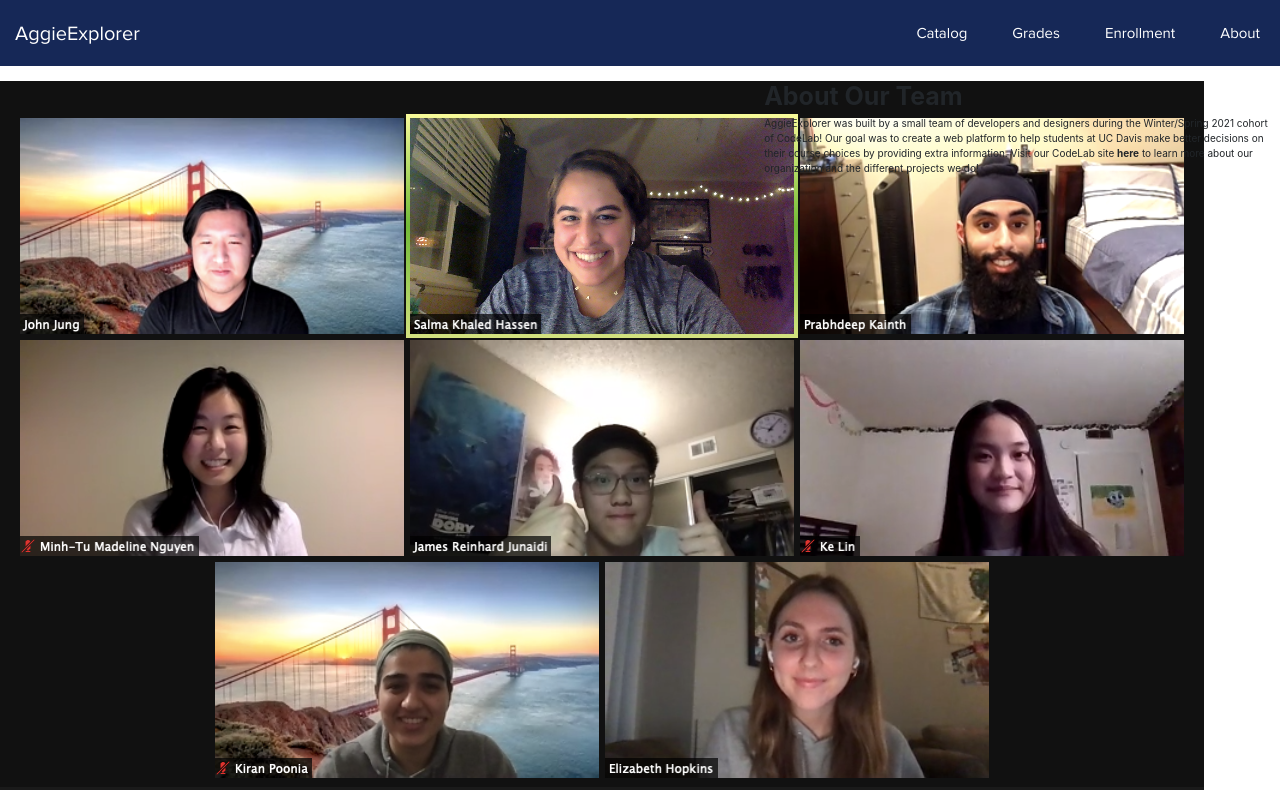
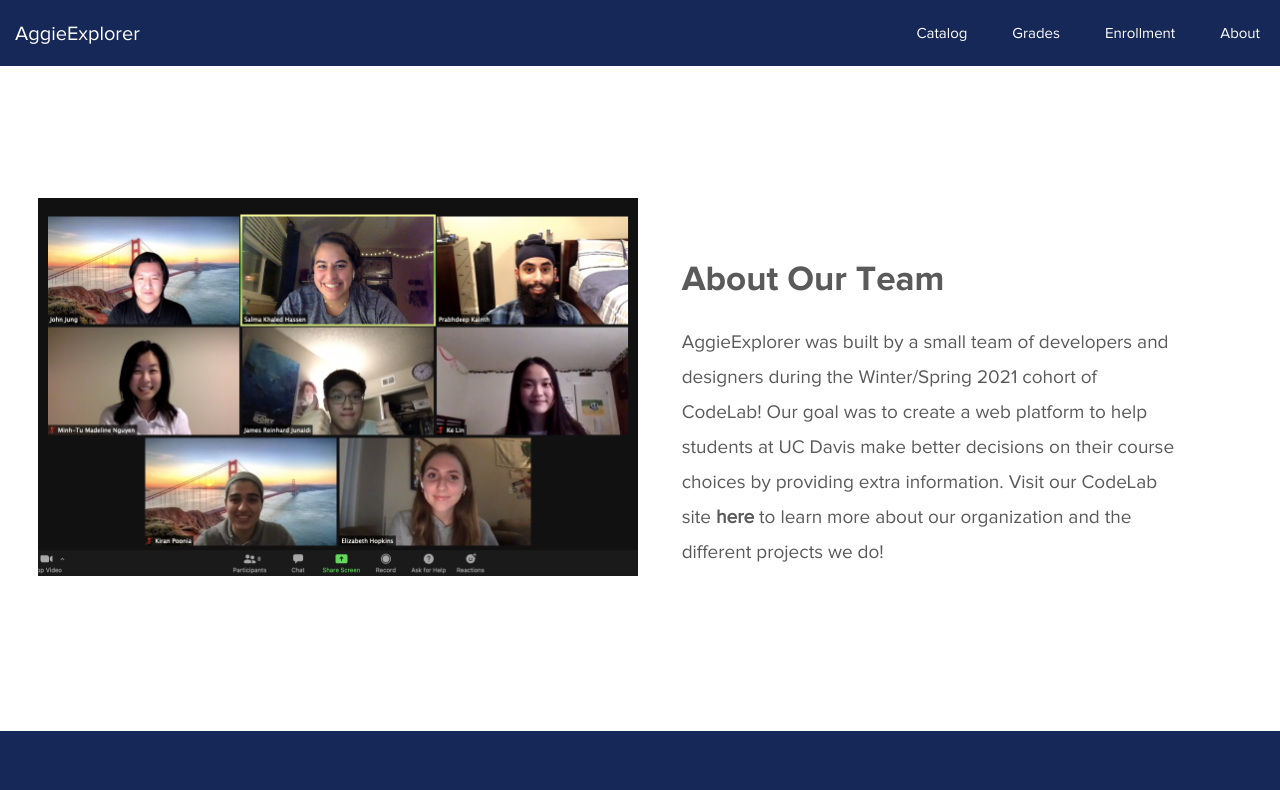
Before and after one commit to Codelab-Davis/Schedule-Tool, a React (Create React App) app in the folder schedule-tool/frontend/: page /about in a window 1280 px wide. Shown: the top 790 px of the page. Built offline with nearby package versions, Linux system fonts and the light colour scheme.

Commit message:
Filter Page Edits

```diff
--- a/schedule-tool/frontend/src/components/course-card.component.js
+++ b/schedule-tool/frontend/src/components/course-card.component.js
@@ -18,7 +18,7 @@
 function myFunction() {
   var x = document.getElementById("extrafeatures");
   if (x.style.display === "none") {
-    x.style.display = "in-line";
+    x.style.display = "inline";
   } else {
     x.style.display = "none";
   }
@@ -194,10 +194,9 @@
                       </label>
                       </div>
                     </div>
-                    <div id="quarter" class="col-sm-4 other2">
+                    <div id="quarter" class="col-sm-3 other2">
                     <Dropdown>
-                      <Dropdown.Toggle variant="success" id="dropdown-basic">
-                        Year
+                      <Dropdown.Toggle variant="success" id="dropdown-basic">Year
                       </Dropdown.Toggle>
 
                       <Dropdown.Menu>
@@ -207,6 +206,7 @@
                       </Dropdown.Menu>
                     </Dropdown>
                     </div>
+                    <div id="placeholder" class="col-md-1 other"></div>
                   </div>
                   <div class="row">
                     <div id="CRN" class="col-md-5 other">
@@ -249,7 +249,7 @@
                     </div>
                     <div id="placeholder" class="col-md-1 other"></div>
                     <div id="meeting-type" class="col-md-5 other">
-                        <Dropdown class="MeetingDrop">
+                        {/* <Dropdown class="MeetingDrop">
                           <Dropdown.Toggle variant="success" id="dropdown-basic">
                             Meeting Type
                           </Dropdown.Toggle>
@@ -259,7 +259,7 @@
                             <Dropdown.Item href="#/action-2">Another action</Dropdown.Item>
                             <Dropdown.Item href="#/action-3">Something else</Dropdown.Item>
                           </Dropdown.Menu>
-                        </Dropdown>
+                        </Dropdown> */}
                     </div>
                     <div id="placeholder" class="col-md-1 other"></div>
                   </div>
--- a/schedule-tool/frontend/src/components/css/about-page.css
+++ b/schedule-tool/frontend/src/components/css/about-page.css
@@ -1,9 +1,48 @@
 @font-face {
     font-family: ProximaNova;
-    src: url("/src/fonts/Proxima_Nova_Reg.ttf") format("truetype");
+    src: url("/src/fonts/Proxima_Nova_reg.ttf") format("truetype");
+  }
+
+  @font-face{
     font-family: ProximaNova-Bold;
     src: url("/src/fonts/Proxima_Nova_Bold.ttf") format("truetype");
   }
+
+#AboutOurTeam{
+    width: 100%;
+    height: 650px;
+}
+
+#group{
+    width: 600px;
+    height: auto;
+}
+
+#aboutimage{
+    text-align: center;
+    top: 18%;
+    margin-left: -20px;
+}
+
+#aboutdescription{
+    top: 27%;
+    margin-left: -45px;
+}
+
+#abouttitle{
+    font-family: "ProximaNova-Bold", "Helvetica Neue";
+    font-size: 3.5rem;
+    color: #5A5A5A;
+}
+
+#aboutdescrip{
+    font-family: "ProximaNova", "Helvetica Neue";
+    font-size: 1.9rem;
+    color: #5A5A5A;
+    padding-top: 20px;
+    padding-right: 10px;
+    line-height: 3.5rem;
+}
 
 .members{
     background-color: #162857;
--- a/schedule-tool/frontend/src/components/css/home-page.css
+++ b/schedule-tool/frontend/src/components/css/home-page.css
@@ -1,6 +1,6 @@
 @font-face {
     font-family: ProximaNova;
-    src: url("/src/fonts/Proxima_Nova_Reg.ttf") format("truetype");
+    src: url("/src/fonts/Proxima_Nova_reg.ttf") format("truetype");
     font-family: ProximaNova-Bold;
     src: url("/src/fonts/Proxima_Nova_Bold.ttf") format("truetype");
   }
--- a/schedule-tool/frontend/src/components/css/navbar.css
+++ b/schedule-tool/frontend/src/components/css/navbar.css
@@ -1,6 +1,6 @@
 @font-face {
     font-family: ProximaNova;
-    src: url("/src/fonts/Proxima_Nova_Reg.ttf") format("truetype");
+    src: url("/src/fonts/Proxima_Nova_reg.ttf") format("truetype");
   }
 
 #navbar{
```
Also changed, not shown: schedule-tool/frontend/src/components/about-page.component.js (line endings or trailing spaces), 2 other files (tests, documents, lock files or other folders).
